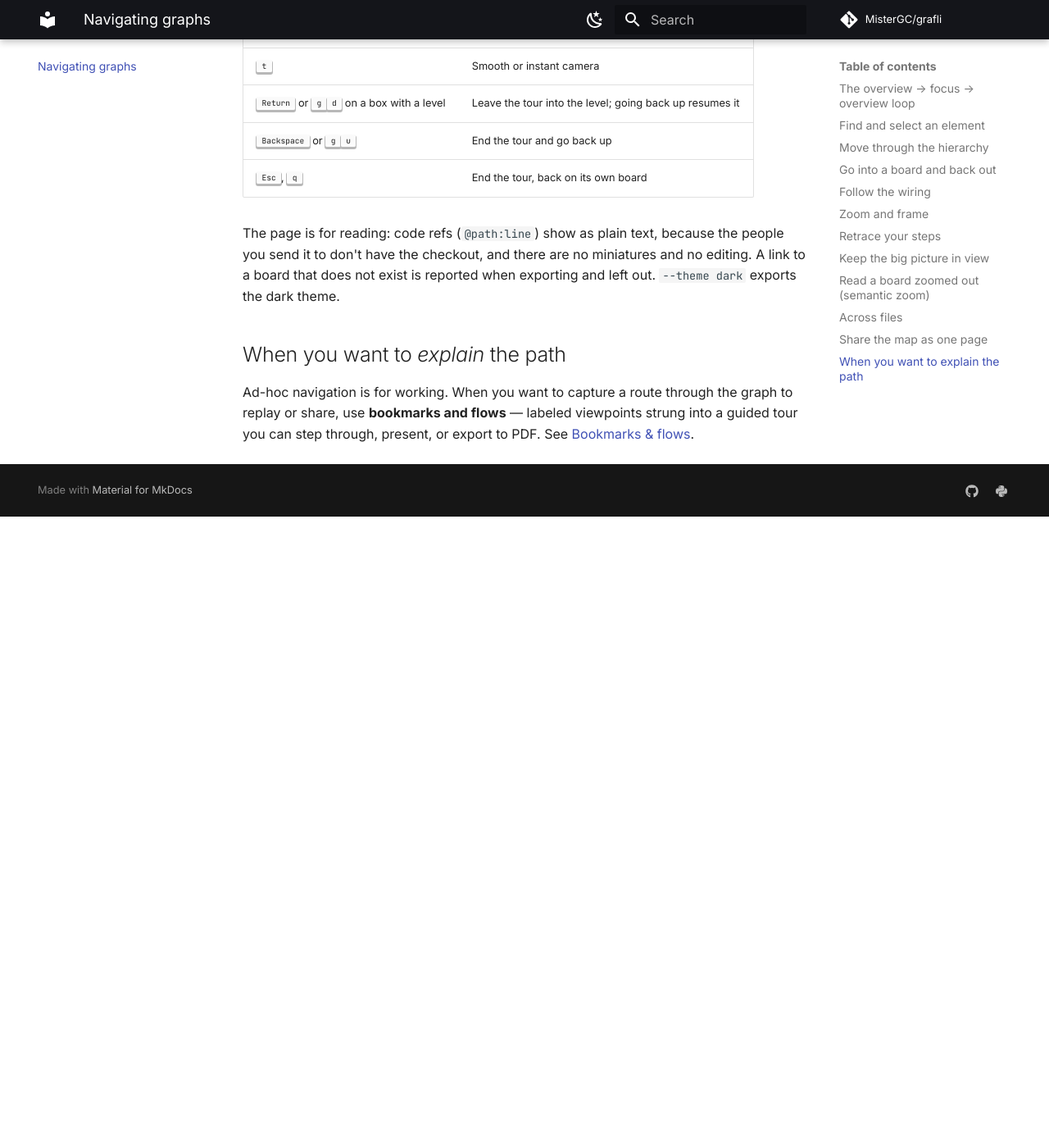
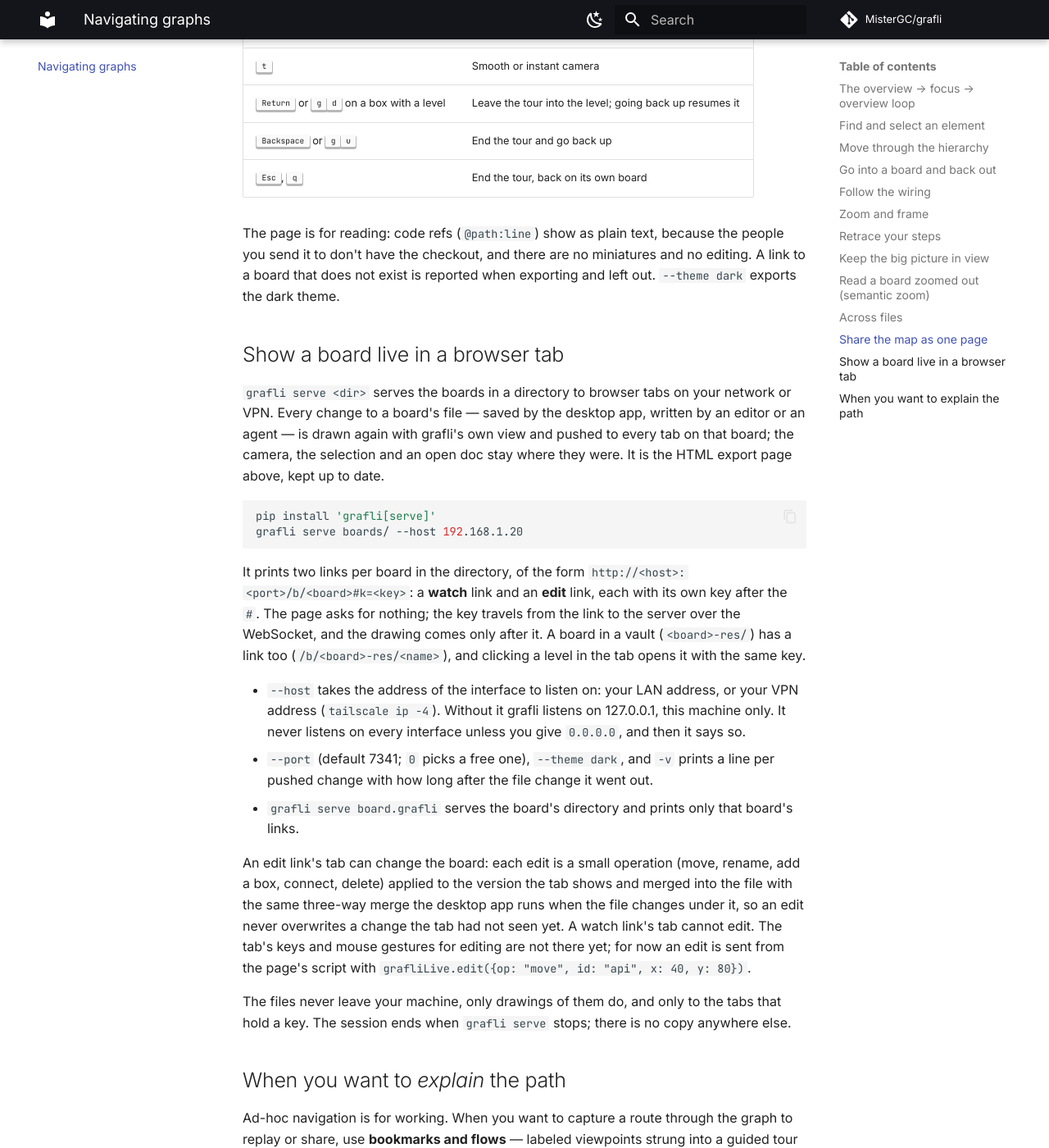
Before and after one commit to MisterGC/grafli, an MkDocs documentation site: the page built from docs/navigating.md, in a window 1280 px wide and 1400 px high, scrolled down 6113 px. Shown: the whole window at 82% size. Built offline with MkDocs 1.6.1 and Material for MkDocs 9.7.7, drawn with Linux system fonts in a browser that asks for light colours; comment, search, counter and statistics services are not loaded; before the commit the page ends 6743 px from its top, so only the background shows below that.

Commit message:
Document grafli serve and its serve extra

````diff
--- a/docs/navigating.md
+++ b/docs/navigating.md
@@ -237,6 +237,50 @@ because the people you send it to don't have the checkout, and there are no
 miniatures and no editing. A link to a board that does not exist is reported
 when exporting and left out. `--theme dark` exports the dark theme.
 
+## Show a board live in a browser tab
+
+`grafli serve <dir>` serves the boards in a directory to browser tabs on your
+network or VPN. Every change to a board's file — saved by the desktop app,
+written by an editor or an agent — is drawn again with grafli's own view and
+pushed to every tab on that board; the camera, the selection and an open doc
+stay where they were. It is the HTML export page above, kept up to date.
+
+```bash
+pip install 'grafli[serve]'
+grafli serve boards/ --host 192.168.1.20
+```
+
+It prints two links per board in the directory, of the form
+`http://<host>:<port>/b/<board>#k=<key>`: a **watch** link and an **edit**
+link, each with its own key after the `#`. The page asks for nothing; the key
+travels from the link to the server over the WebSocket, and the drawing comes
+only after it. A board in a vault (`<board>-res/`) has a link too
+(`/b/<board>-res/<name>`), and clicking a level in the tab opens it with the
+same key.
+
+- `--host` takes the address of the interface to listen on: your LAN address,
+  or your VPN address (`tailscale ip -4`). Without it grafli listens on
+  127.0.0.1, this machine only. It never listens on every interface unless
+  you give `0.0.0.0`, and then it says so.
+- `--port` (default 7341; `0` picks a free one), `--theme dark`, and `-v`
+  prints a line per pushed change with how long after the file change it
+  went out.
+- `grafli serve board.grafli` serves the board's directory and prints only
+  that board's links.
+
+An edit link's tab can change the board: each edit is a small operation
+(move, rename, add a box, connect, delete) applied to the version the tab
+shows and merged into the file with the same three-way merge the desktop app
+runs when the file changes under it, so an edit never overwrites a change the
+tab had not seen yet. A watch link's tab cannot edit. The tab's keys and
+mouse gestures for editing are not there yet; for now an edit is sent from
+the page's script with `grafliLive.edit({op: "move", id: "api", x: 40, y:
+80})`.
+
+The files never leave your machine, only drawings of them do, and only to the
+tabs that hold a key. The session ends when `grafli serve` stops; there is no
+copy anywhere else.
+
 ## When you want to *explain* the path
 
 Ad-hoc navigation is for working. When you want to capture a route through the
````
Also changed, not shown: CHANGELOG.md (+11 -0 lines), README.md (+4 -0 lines), docs/install.md (+9 -0 lines).
